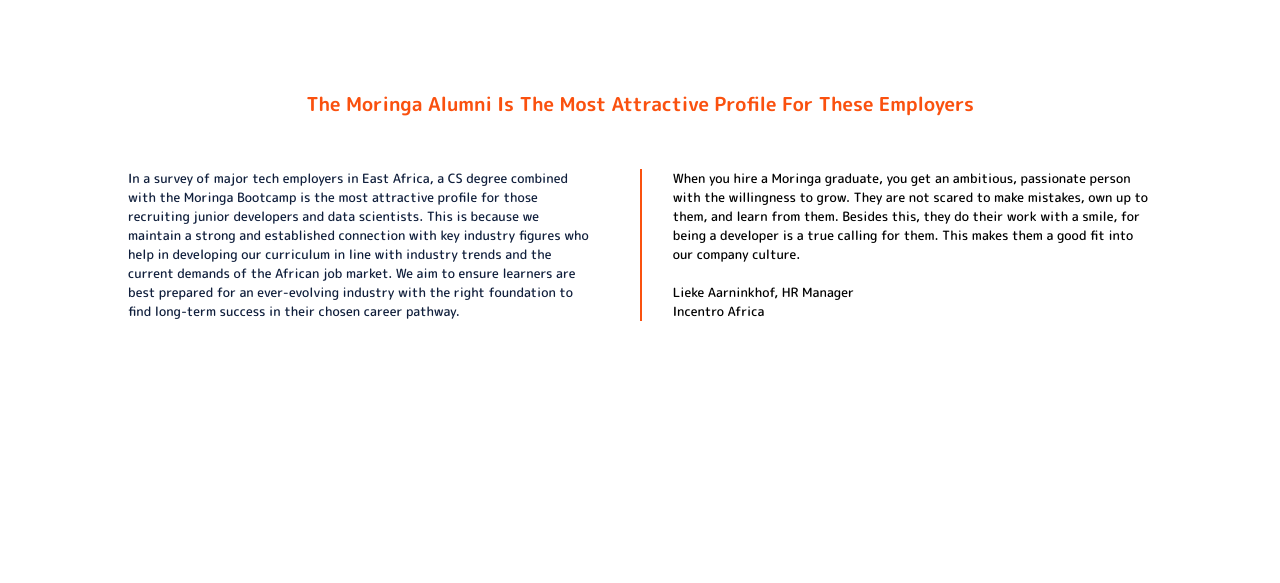
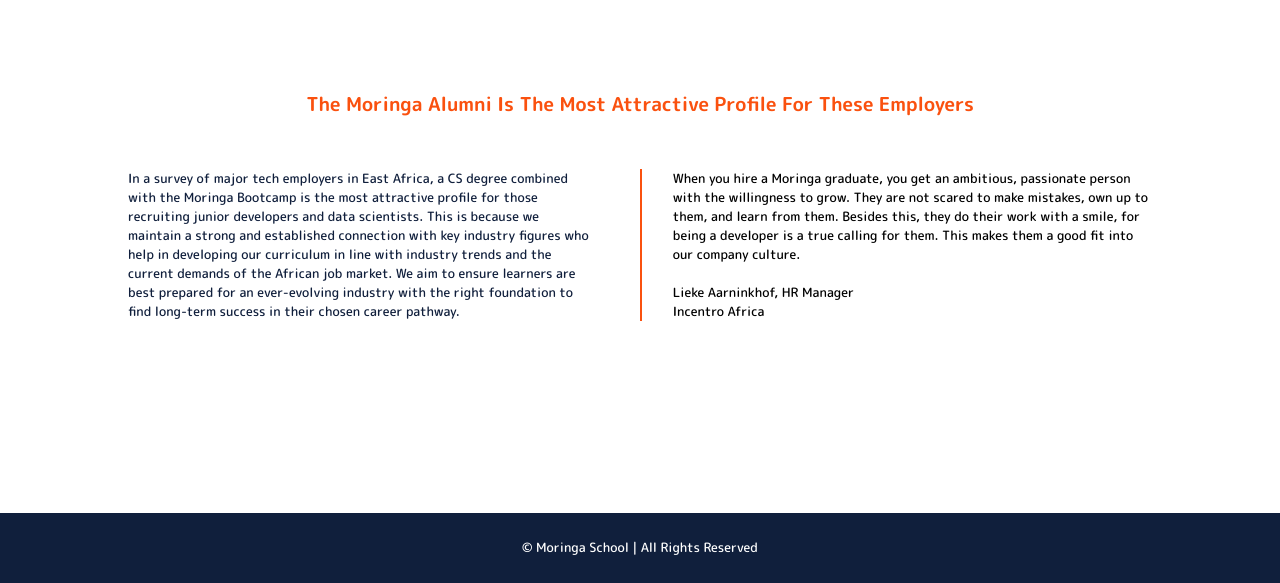
Before and after one commit to thesmartcoder7/moringa-graduates, a Django app: page / in a window 1280 px wide. Shown: the part 1581-2164 px from the top of the page. Before the commit the page ends 1902 px from the top, so only its background shows below. Run offline with Django 4.2, Linux system fonts and the light colour scheme.

Commit message:
style: complete styling the homepage

```diff
--- a/app/static/app/css/index.css
+++ b/app/static/app/css/index.css
@@ -246,7 +246,7 @@ body main #partners .logos img {
 }
 body main #alumni {
   width: 100%;
-  padding: 7% 10% 10% 10%;
+  padding: 7% 10% 15% 10%;
 }
 body main #alumni h3 {
   width: 100%;
@@ -274,4 +274,14 @@ body main #alumni .testimonial .right {
   width: 50%;
   border-left: 0.2vw solid #fa510f;
   padding-left: 3%;
+}
+body main footer {
+  width: 100%;
+  text-align: center;
+  padding: 2% 10%;
+  background-color: #101f3c;
+}
+body main footer p {
+  font-size: 1vw;
+  color: #fff;
 }/*# sourceMappingURL=index.css.map */
--- a/app/static/app/css/index.scss
+++ b/app/static/app/css/index.scss
@@ -244,9 +244,10 @@ body {
       }
     }
 
+    // alumni
     #alumni {
       width: 100%;
-      padding: 7% 10% 10% 10%;
+      padding: 7% 10% 15% 10%;
       h3 {
         width: 100%;
         text-align: center;
@@ -275,5 +276,17 @@ body {
         }
       }
     }
+
+    //footer
+    footer {
+      width: 100%;
+      text-align: center;
+      padding: 2% 10%;
+      background-color: $moringa_navy;
+      p {
+        font-size: 1vw;
+        color: #fff;
+      }
+    }
   }
 }
--- a/app/templates/app/index.html
+++ b/app/templates/app/index.html
@@ -151,7 +151,7 @@
           </div>
         </div>
       </section>
-      <section id="outcomes"></section>
+      <footer><p>&copy; Moringa School | All Rights Reserved</p></footer>
     </main>
   </body>
 </html>
```
Also changed, not shown: 1 other file.
